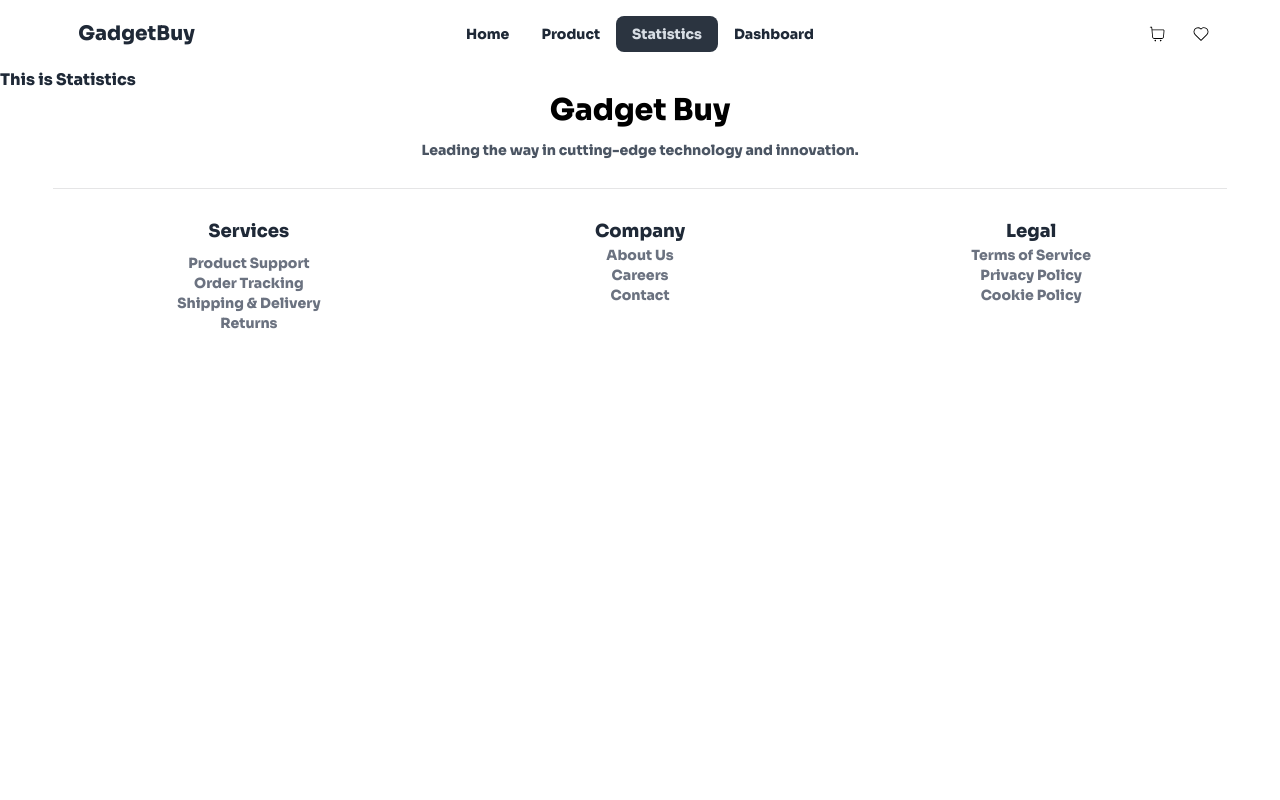
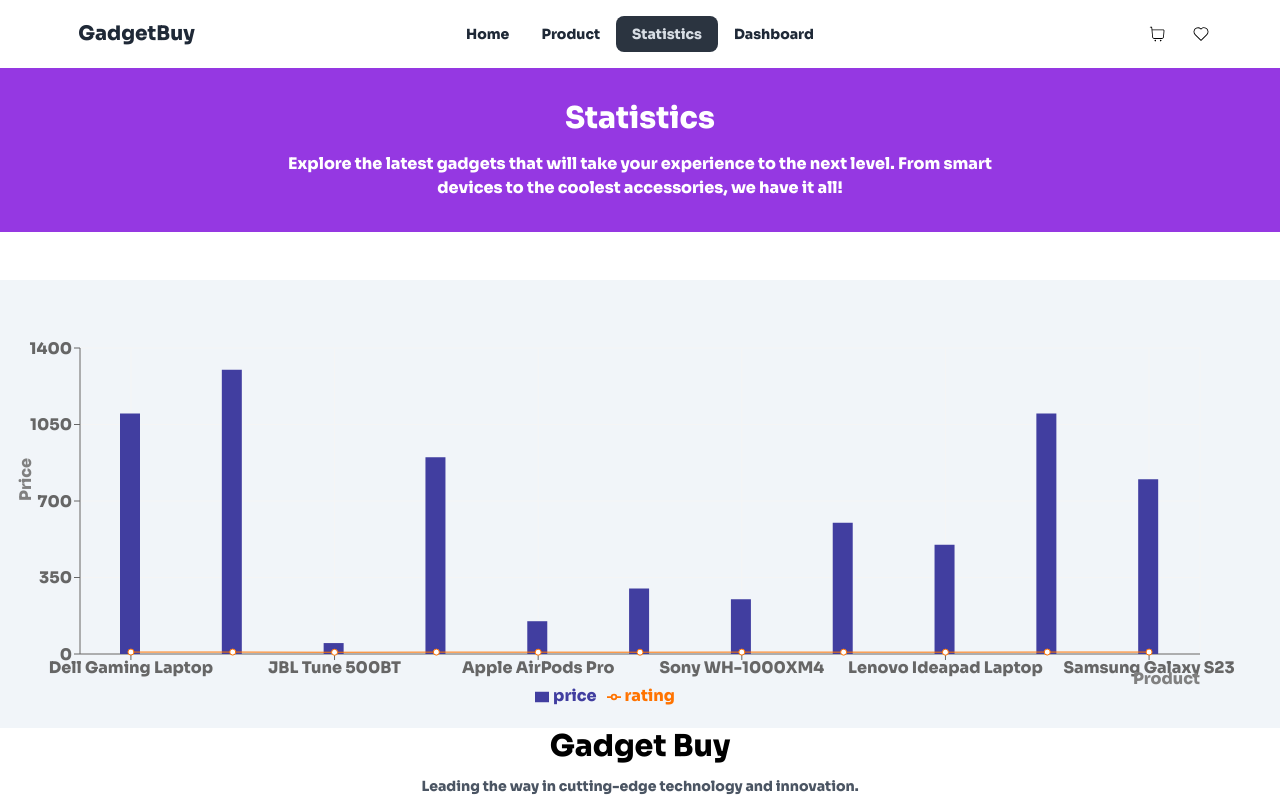
Before and after one commit to programming-hero-web-course-4/b10a8-gadget-heaven-Shahadat-Hossen-008, a React (Vite) app: page /statistics in a window 1280 px wide. Shown: the top 800 px of the page. Built offline with nearby package versions, Linux system fonts and the light colour scheme.

Commit message:
Add react helmet in website

```diff
--- a/package.json
+++ b/package.json
@@ -15,11 +15,13 @@
     "match-sorter": "^8.0.0",
     "react": "^18.3.1",
     "react-dom": "^18.3.1",
+    "react-helmet-async": "^2.0.5",
     "react-icons": "^5.3.0",
     "react-router": "^7.0.1",
     "react-router-dom": "^7.0.1",
     "react-tabs": "^6.0.2",
     "react-toastify": "^10.0.6",
+    "recharts": "^2.13.3",
     "sort-by": "^1.2.0",
     "sweetalert2": "^11.14.5"
   },
--- a/public/product.json
+++ b/public/product.json
@@ -14,7 +14,7 @@
       "15.6-inch FHD display"
     ],
     "availability": true,
-    "rating": 4.8
+    "rating": 8.8
   },
   {
     "product_id": 202,
@@ -31,7 +31,7 @@
       "256GB storage"
     ],
     "availability": true,
-    "rating": 4.9
+    "rating": 8.9
   },
   {
     "product_id": 203,
@@ -48,7 +48,7 @@
       "Lightweight design"
     ],
     "availability": false,
-    "rating": 4.0
+    "rating": 8.0
   },
   {
     "product_id": 204,
@@ -65,7 +65,7 @@
       "Fingerprint sensor"
     ],
     "availability": true,
-    "rating": 4.6
+    "rating": 8.6
   },
   {
     "product_id": 205 ,
@@ -82,7 +82,7 @@
       "24-hour battery life"
     ],
     "availability": true,
-    "rating": 4.4
+    "rating": 8.4
   },
   {
     "product_id": 206,
@@ -99,7 +99,7 @@
       "Android 11"
     ],
     "availability": true,
-    "rating": 4.2
+    "rating": 8.2
   },
   {
     "product_id": 207,
@@ -116,7 +116,7 @@
       "Comfortable ear pads"
     ],
     "availability": true,
-    "rating": 4.7
+    "rating": 8.7
   },
   {
     "product_id": 208,
@@ -133,7 +133,7 @@
       "Android 12"
     ],
     "availability": true,
-    "rating": 4.5
+    "rating": 8.5
   },
   {
     "product_id": 209,
@@ -150,7 +150,7 @@
       "Windows 11"
     ],
     "availability": false,
-    "rating": 4.3
+    "rating": 8.3
   },
   {
     "product_id": 210,
@@ -161,7 +161,7 @@
     "description": "The Apple MacBook Air with M2 chip provides blazing speed and efficiency with a fanless design.",
     "Specification": ["13.6-inch Retina display", "M2 chip", "512GB SSD", "16GB RAM", "18-hour battery life"],
     "availability": true,
-    "rating": 4.9
+    "rating": 8.9
   },
   {
     "product_id": 211,
@@ -172,6 +172,6 @@
     "description": "The Samsung Galaxy S23 features a stunning display, powerful processor, and cutting-edge camera.",
     "Specification": ["6.1-inch AMOLED display", "256GB storage", "8GB RAM", "Snapdragon 8 Gen 2 processor", "5000mAh battery"],
     "availability": true,
-    "rating": 4.8
+    "rating": 8.8
   }
 ]
--- a/src/Component/Cart/Cart.jsx
+++ b/src/Component/Cart/Cart.jsx
@@ -1,8 +1,7 @@
 import { TiDeleteOutline } from "react-icons/ti";
-import { clearedStoredProduct } from "../../Utility/addToDb";
+
 
 export default function Cart({ cart }) {
-
   const { product_title, product_image, description, price } = cart;
   return (
     <div className="bg-slate-100 p-12">
@@ -15,7 +14,7 @@
         </div>
         <div
          className="text-3xl">
-          <TiDeleteOutline />
+          <button><TiDeleteOutline /></button>
         </div>
       </div>
     </div>
--- a/src/Component/Gadget/Gadget.jsx
+++ b/src/Component/Gadget/Gadget.jsx
@@ -1,8 +1,15 @@
+import { Helmet } from "react-helmet-async";
 import Products from "../Products/Products";
+
+
 
 export default function Gadget() {
   return (
     <div>
+      <Helmet>
+          <title>Product | GadgetBuy</title>
+          <meta name="description" content="Welcome Product page" />
+         </Helmet>
       <Products></Products>
     </div>
   );
--- a/src/Component/Home/Home.jsx
+++ b/src/Component/Home/Home.jsx
@@ -1,10 +1,15 @@
 
+import { Helmet } from "react-helmet-async";
 import Products from "../Products/Products";
 
 
 export default function Home() {
   return (
     <div>
+        <Helmet>
+          <title>Home | GadgetBuy</title>
+          <meta name="description" content="Welcome Home page" />
+         </Helmet>
         <Products></Products>
     </div>
   )
--- a/src/Component/Navbar/Navbar.jsx
+++ b/src/Component/Navbar/Navbar.jsx
@@ -1,17 +1,21 @@
 import { CiShoppingCart } from "react-icons/ci";
 import { CiHeart } from "react-icons/ci";
-import { NavLink, useLocation } from "react-router";
+import { Meta, NavLink, useLocation } from "react-router";
 import Banner from "../Banner/Banner";
+import { Helmet } from "react-helmet-async";
 
 export default function Navbar() {
   const location = useLocation();
-  const {pathname} = location;
-  console.log(pathname);
-
-
+  const { pathname } = location;
 
   return (
-    <div className={`${pathname === "/" ?"bg-banner_color text-white rounded-xl m-3":"bg-white"}`}>
+    <div
+      className={`${
+        pathname === "/"
+          ? "bg-banner_color text-white rounded-xl m-3"
+          : "bg-white"
+      }`}
+    >
       <div className="navbar w-11/12 mx-auto">
         <div className="navbar-start">
           <div className="dropdown">
@@ -76,9 +80,7 @@
           </button>
         </div>
       </div>
-      {
-        pathname === "/"&&<Banner></Banner>
-      }
+      {pathname === "/" && <Banner></Banner>}
     </div>
   );
 }
--- a/src/Component/Statistics/Statistics.jsx
+++ b/src/Component/Statistics/Statistics.jsx
@@ -1,7 +1,57 @@
-
+import { Helmet } from "react-helmet-async";
+import React, { PureComponent } from 'react';
+import {
+  ComposedChart,
+  Line,
+  Bar,
+  XAxis,
+  YAxis,
+  CartesianGrid,
+  Tooltip,
+  Legend,
+  ResponsiveContainer,
+} from 'recharts';
+import { useLoaderData } from "react-router";
 
 export default function Statistics() {
+  const data = useLoaderData();
+  console.log(data);
+
   return (
-    <div>This is Statistics</div>
-  )
+    <div>
+      <Helmet>
+        <title>Statistics | GadgetBuy</title>
+        <meta name="description" content="Welcome Statistics page" />
+      </Helmet>
+     <div className="bg-banner_color text-center mb-12">
+     <h2 className="text-3xl text-white pt-8 pb-4">Statistics</h2>
+     <p className="text-white w-7/12 mx-auto pb-8">Explore the latest gadgets that will take your experience to the next level. From smart devices to the coolest accessories, we have it all!</p>
+     </div>
+
+     <div className="bg-slate-100 pt-12">
+        <ResponsiveContainer width="100%" height={400}>
+          <ComposedChart
+            data={data}
+            margin={{
+              top: 20,
+              right: 80,
+              bottom: 20,
+              left: 20,
+            }}
+          >
+            <CartesianGrid stroke="#f5f5f5" />
+            {/* Use product_title for the X-axis */}
+            <XAxis dataKey="product_title" label={{ value: 'Product', position: 'insideBottomRight', offset: 0 }} />
+            <YAxis label={{ value: 'Price', angle: -90, position: 'insideLeft' }} />
+            <Tooltip />
+            <Legend />
+            {/* Bar chart for price */}
+            <Bar dataKey="price" barSize={20} fill="#413ea0" />
+            {/* Line chart for rating */}
+            <Line type="monotone" dataKey="rating" stroke="#ff7300" />
+          </ComposedChart>
+        </ResponsiveContainer>
+      </div>
+    </div>
+  );
 }
--- a/src/Utility/addToWhishList.js
+++ b/src/Utility/addToWhishList.js
@@ -22,4 +22,5 @@
         toast.success('This product add to your wishlist')
     }
  }
+
  export{addToWhishList, getStoredWishlistProduct};
--- a/src/main.jsx
+++ b/src/main.jsx
@@ -15,6 +15,7 @@
 import 'react-toastify/dist/ReactToastify.css';
 import Gadget from './Component/Gadget/Gadget';
 import Errorpage from './Component/ErrorPage/Errorpage';
+import { HelmetProvider } from 'react-helmet-async';
 
 const router = createBrowserRouter([
   {
@@ -38,19 +39,22 @@
       },
       {
         path: "/statistics",
-        element: <Statistics></Statistics>
+        element: <Statistics></Statistics>,
+        loader: ()=> fetch('/product.json')
       },
       {
         path: "/product",
         element: <Gadget></Gadget>
-      }
+      },
     ],
   },
 ])
 
 createRoot(document.getElementById('root')).render(
   <StrictMode>
+   <HelmetProvider>
    <RouterProvider router={router}></RouterProvider>
    <ToastContainer />
+   </HelmetProvider>
   </StrictMode>,
 )
```
Also changed, not shown: src/Component/Dashboard/Dashboard.jsx (+35 -25 lines), 1 other file (tests, documents, lock files or other folders). Lines whose indentation alone changed are shown as unchanged.
